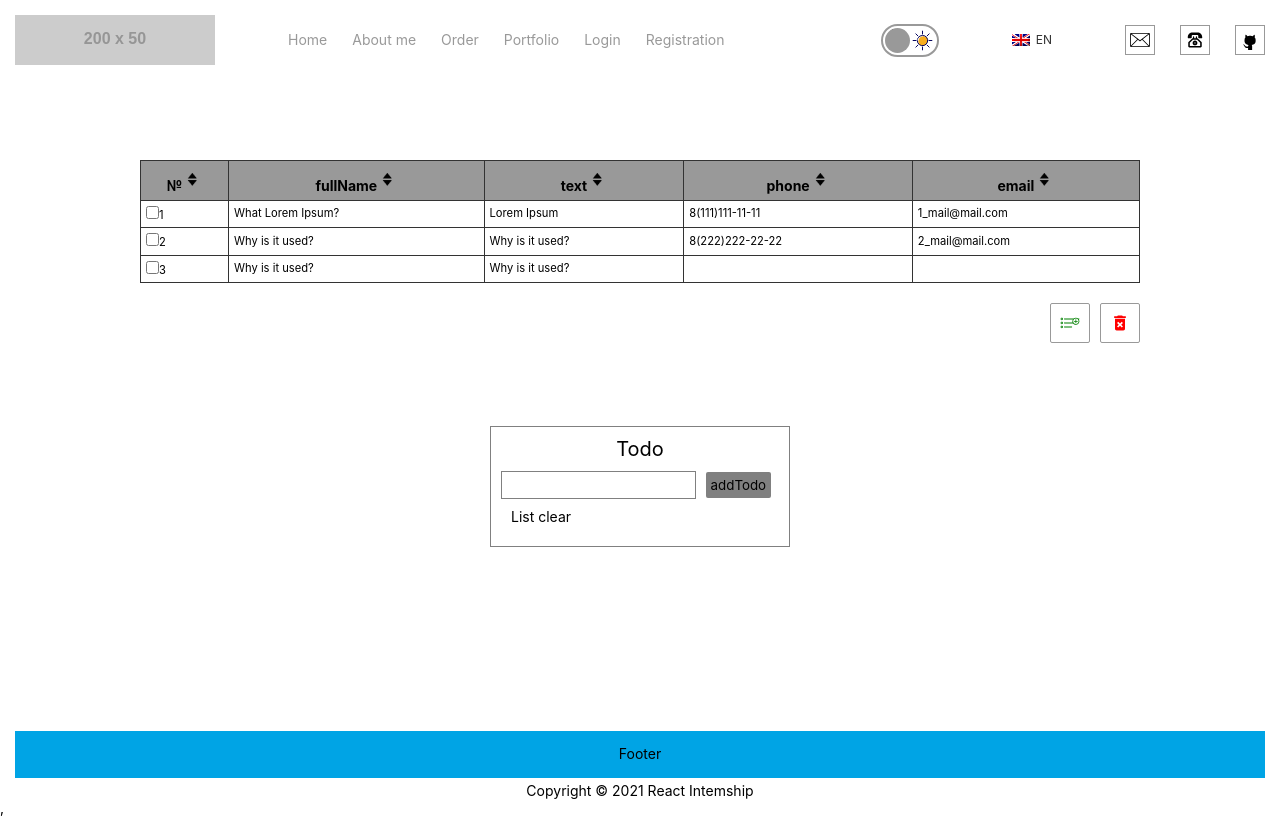
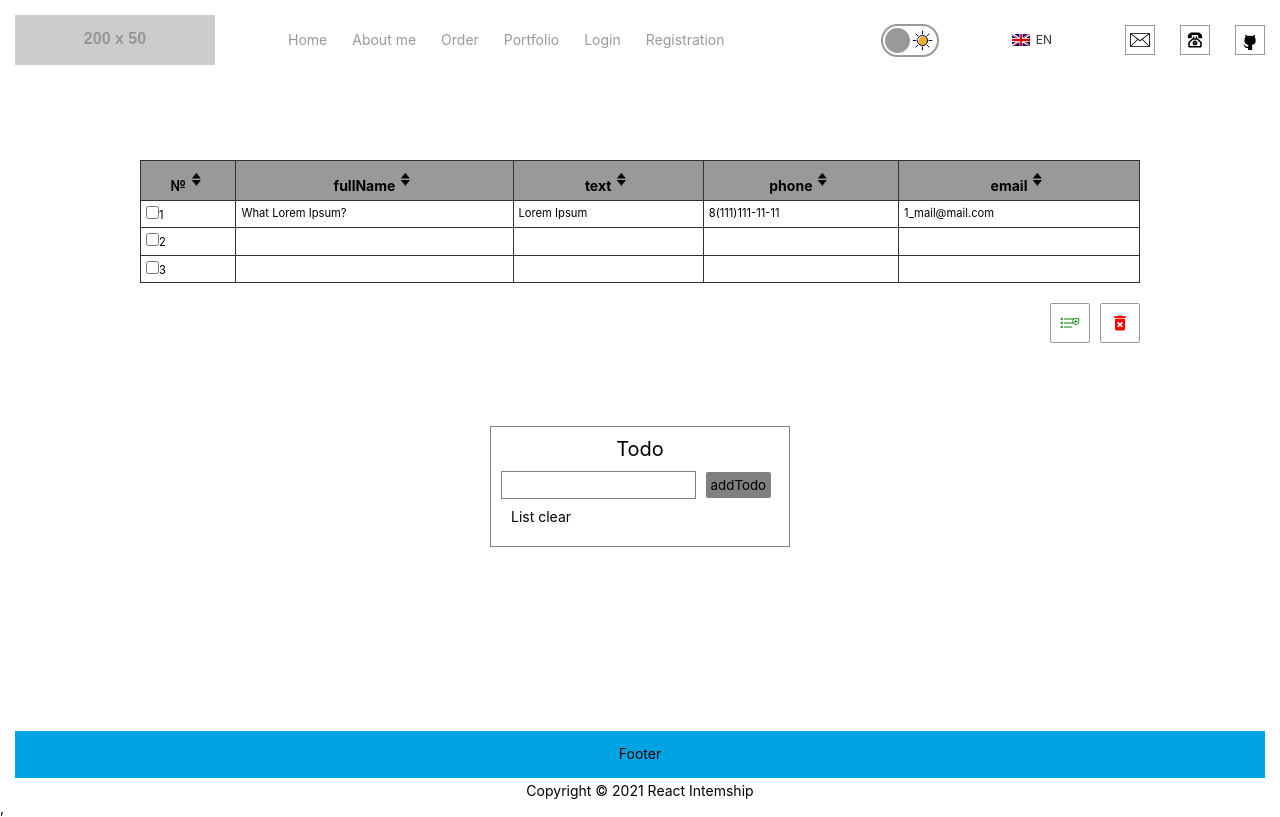
Before and after one commit to Lapitskyi/landing, a React (Create React App) app: page / in a window 1280 px wide. Built offline with nearby package versions, Linux system fonts and the light colour scheme; grey boxes are pictures that could not be loaded.

Commit message:
refactoring

```diff
--- a/src/AppContainer.js
+++ b/src/AppContainer.js
@@ -10,6 +10,7 @@ const AppContainer = ({
   const [stateApp, setStateApp] = useState(storeT.state);
 
   const { i18n } = useTranslation();
+  localStorage.setItem('theme', stateApp.themeT);
 
   const toggleTheme = () => {
     setStateApp(
--- a/src/i18n/en.js
+++ b/src/i18n/en.js
@@ -115,5 +115,6 @@ export default {
       name: 'Registration',
       link: '/auth/registration'
     }
-  ]
+  ],
+  todoText: 'List clear'
 };
--- a/src/i18n/ru.js
+++ b/src/i18n/ru.js
@@ -85,7 +85,6 @@ export default {
       ]
     },
   },
-
   nav: [
     {
       id: 1,
@@ -117,5 +116,6 @@ export default {
       name: 'Регистрация',
       link: '/auth/registration'
     }
-  ]
+  ],
+  todoText: 'нет записей'
 };
--- a/src/i18n/ua.js
+++ b/src/i18n/ua.js
@@ -116,5 +116,6 @@ export default {
       name: 'Зареєструватися',
       link: '/auth/registration'
     }
-  ]
+  ],
+  todoText: 'немає записів'
 };
--- a/src/page/Home/components/Todo.jsx
+++ b/src/page/Home/components/Todo.jsx
@@ -3,16 +3,12 @@ import PropTypes from 'prop-types';
 import '../scss/Todo.scss';
 
 const Todo = ({
-  stateApp: {
-    langT,
-    todoText
-  },
+  t,
   todos,
   text,
   setText,
   updateTodos
 }) => {
-  const a = langT.filter((item) => item.lang === true);
   return (
     <div className="todo">
       <h3 className="todo__title"> Todo </h3>
@@ -35,7 +31,7 @@ const Todo = ({
       </form>
       {todos.length === 0 && (
         <p className="todo__text">
-          {todoText[`${a[0].id}`]}
+          {t('todoText')}
         </p>
       )}
 
@@ -53,25 +49,19 @@ const Todo = ({
 Todo.defaultProps = {
   todos: [],
   text: '',
+  t: '',
   setText: () => {
   },
   updateTodos: () => {
-  },
-  stateApp: {
-    langT: [],
-    todoText: {}
-  },
+  }
 };
 Todo.propTypes = {
   todos: PropTypes.arrayOf(PropTypes.string),
   text: PropTypes.string,
+  t: PropTypes.string,
   setText: PropTypes.func,
   updateTodos: PropTypes.func,
 
-  stateApp: PropTypes.shape({
-    langT: PropTypes.arrayOf(PropTypes.object),
-    todoText: PropTypes.objectOf(PropTypes.string)
-  })
 };
 
 export default Todo;
--- a/src/page/Home/components/TodoContainer.jsx
+++ b/src/page/Home/components/TodoContainer.jsx
@@ -1,5 +1,6 @@
 import React, { useState } from 'react';
 import PropTypes from 'prop-types';
+import { useTranslation } from 'react-i18next';
 import Todo from './Todo';
 import withHoc from '../../../hoc/withHoc';
 import '../scss/Todo.scss';
@@ -7,6 +8,7 @@ import '../scss/Todo.scss';
 const TodoContainer = ({ stateApp }) => {
   const [todos, setTodos] = useState([]);
   const [text, setText] = useState('');
+  const { t } = useTranslation();
 
   const updateTodos = (e, todo) => {
     e.preventDefault();
@@ -18,6 +20,7 @@ const TodoContainer = ({ stateApp }) => {
 
   return (
     <Todo
+      t={t}
       stateApp={stateApp}
       todos={todos}
       setTodos={setTodos}
--- a/src/store/storeT.js
+++ b/src/store/storeT.js
@@ -56,22 +56,22 @@ const storeT = {
             done: false,
             dragAndDrop: false,
             heading: 'Name',
-            fullName: 'Why is it used?',
+            fullName: '',
             info: [
               {
                 id: 'text',
                 heading: 'text',
-                text: 'Why is it used?'
+                text: ''
               },
               {
                 id: 'phone',
                 heading: 'pnone',
-                text: '8(222)222-22-22'
+                text: ''
               },
               {
                 id: 'email',
                 heading: 'email',
-                text: '2_mail@mail.com'
+                text: ''
               }
             ]
           },
@@ -80,16 +80,16 @@ const storeT = {
             done: false,
             dragAndDrop: false,
             heading: 'Name',
-            fullName: 'Why is it used?',
+            fullName: '',
             info: [
               {
                 id: 'text',
                 heading: 'text',
-                text: 'Why is it used?'
+                text: ''
               },
               {
                 id: 'phone',
-                heading: 'phone',
+                heading: 'pnone',
                 text: ''
               },
               {
@@ -290,11 +290,7 @@ const storeT = {
       }
     ],
     themeT: false,
-    todoText: {
-      en: 'List clear',
-      ua: 'немає записів',
-      ru: 'нет записей'
-    }
+
   }
 };
 
```
Also changed, not shown: src/useHook/useShowActive.js (added, +37 -0 lines).
